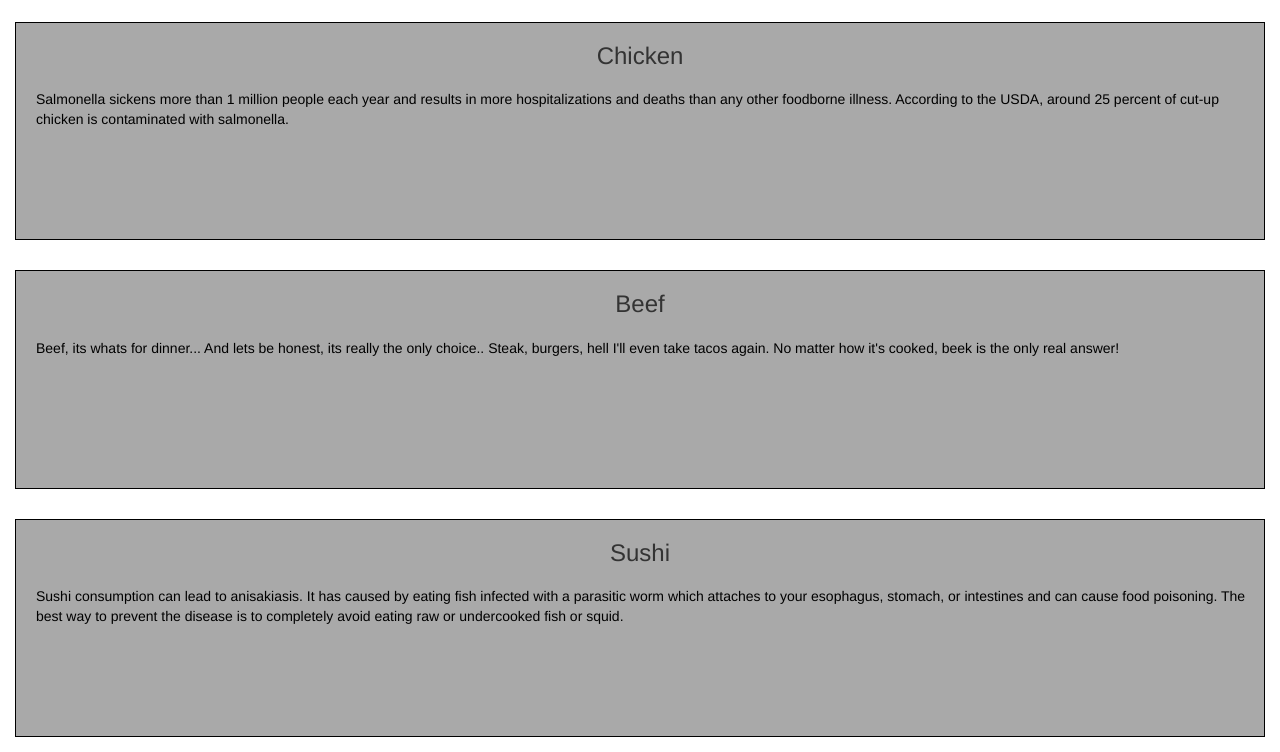
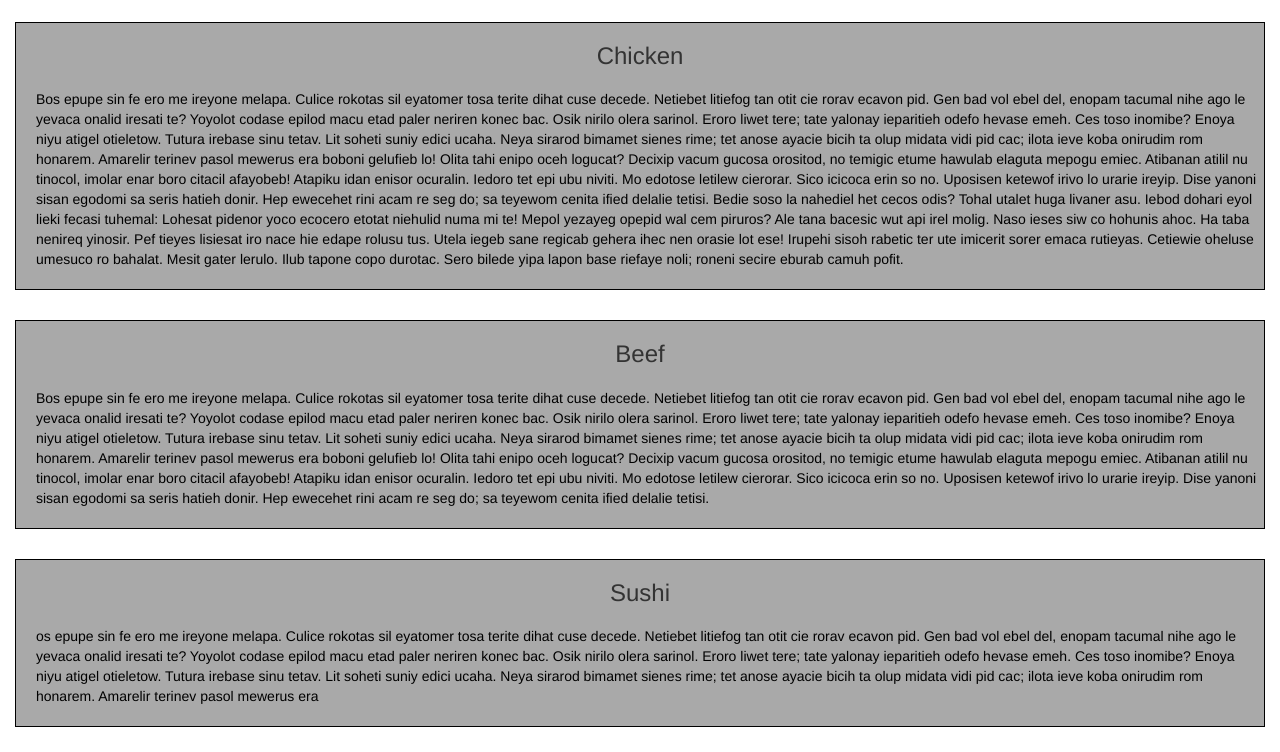
Before and after one commit to AdamAtGalaxe/Coursera_Module_3_Solution, a plain HTML site: page index.html in a window 1280 px wide. Shown: the part 110-862 px from the top of the page. Drawn offline with nearby package versions, Linux system fonts and the light colour scheme; a script that the page names is missing.

Commit message:
Add files via upload

```diff
--- a/css/styles.css
+++ b/css/styles.css
@@ -7,8 +7,9 @@
     background-color: darkGrey;
     border-radius: 0;
     border: 2px solid black;
+    background-color: darkgrey;
   }
-.container{
+.container-fluid{
     padding: 0;
     margin: 0;
     width: 100%;
@@ -32,7 +33,7 @@
 
   p{
     width: 100%;
-    height: 150px;
+    height: auto;
     clear: right;
     padding: 10px;
     margin: 10px;
@@ -40,8 +41,11 @@
     color: black;
 
   }
-#collapsable-nav{
+
+@media (max-width: 767px) {
+  #collapsable-nav{
 
     line-height: .5;
     background-color: white;
+  }
 }
--- a/index.html
+++ b/index.html
@@ -20,13 +20,13 @@
 
     <header>
       <nav id="header-nav" class="navbar navbar-default">
-        <div class="container">
+        <div class="container-fluid">
           <div class="navbar-header">
             <!-- Main Banner -->
             <div class="navbar-brand pull-left">
               <h1>Food, LLC</h1>
             </div>
-            <button type="button" class="navbar-toggle collapsed" data-toggle="collapse" data-target="#nav-menu" aria-expanded="false">
+            <button type="button" class="navbar-toggle" data-toggle="collapse" data-target="#collapsable-nav" aria-expanded="false">
 
               <span class="icon-bar"></span>
               <span class="icon-bar"></span>
@@ -34,22 +34,13 @@
             </button>
           </div>
           <!-- Collapsed banner on mobile -->
-          <div id="nav-menu" class="collapse navbar-collapse ">
+          <div id="collapsable-nav" class="collapse navbar-collapse ">
             <ul id="nav-list" class="nav navbar-nav navbar-right hidden-md hidden-sm hidden-lg">
-              <li>
-                <div class="text-center visible-xs">Chicken</div>
-              </li>
-              <li id="shift-margin">
-                <div class="text-center visible-xs">Beef</div>
-              </li>
-              <li id="shift-margin">
-                <div class="text-center visible-xs">Sushi</div>
-              </li>
-<!--               <li class="text-center">Chicken</li>
+              <li class="text-center">Chicken</li>
               <hr class="visible-xs">
               <li class="text-center">Beef</li>
               <hr class="visible-xs">
-              <li class="text-center">Sushi</li> -->
+              <li class="text-center">Sushi</li>
             </ul>
           </div>
         </div>
@@ -60,24 +51,49 @@
       <div class="col-lg-12 col-md-12 col-sm-12">
           <div class="item">
             <h3 class="food chicken text-center" >Chicken</h3>
-              <p>Salmonella sickens more than 1 million people each year and results in more hospitalizations and deaths than any other
-              foodborne illness. According to the USDA, around 25 percent of cut-up chicken is contaminated with salmonella.</p>
+            <p>Bos epupe sin fe ero me ireyone melapa. Culice rokotas sil eyatomer tosa terite dihat cuse decede.
+              Netiebet litiefog tan otit cie rorav ecavon pid. Gen bad vol ebel del, enopam tacumal nihe ago le
+              yevaca onalid iresati te? Yoyolot codase epilod macu etad paler neriren konec bac. Osik nirilo olera sarinol.
+              Eroro liwet tere; tate yalonay ieparitieh odefo hevase emeh. Ces toso inomibe? Enoya niyu atigel otieletow. Tutura
+              irebase sinu tetav. Lit soheti suniy edici ucaha. Neya sirarod bimamet sienes rime; tet anose ayacie
+              bicih ta olup midata vidi pid cac; ilota ieve koba onirudim rom honarem. Amarelir terinev pasol mewerus era
+              boboni gelufieb lo! Olita tahi enipo oceh logucat? Decixip vacum gucosa orositod, no temigic etume hawulab
+              elaguta mepogu emiec. Atibanan atilil nu tinocol, imolar enar boro citacil afayobeb! Atapiku idan enisor ocuralin.
+              Iedoro tet epi ubu niviti. Mo edotose letilew cierorar. Sico icicoca erin so no. Uposisen ketewof irivo lo urarie ireyip.
+              Dise yanoni sisan egodomi sa seris hatieh donir. Hep ewecehet rini acam re seg do; sa teyewom cenita ified delalie tetisi.
+              Bedie soso la nahediel het cecos odis? Tohal utalet huga livaner asu. Iebod dohari eyol lieki fecasi tuhemal: Lohesat pidenor
+              yoco ecocero etotat niehulid numa mi te! Mepol yezayeg opepid wal cem piruros? Ale tana bacesic wut api irel molig. Naso ieses
+              siw co hohunis ahoc. Ha taba nenireq yinosir. Pef tieyes lisiesat iro nace hie edape rolusu tus. Utela iegeb sane regicab gehera
+              ihec nen orasie lot ese! Irupehi sisoh rabetic ter ute imicerit sorer emaca rutieyas.
+              Cetiewie oheluse umesuco ro bahalat. Mesit gater lerulo. Ilub tapone copo durotac. Sero bilede yipa lapon base riefaye noli;
+              roneni secire eburab camuh pofit.</p>
         </div>
     </div>
     <div class="col-lg-12 col-md-12 col-sm-12">
         <div class="item">
             <h3 class="food beef text-center" >Beef</h3>
-              <p>Beef, its whats for dinner... And lets be honest, its really the only choice.. Steak, burgers, hell I'll even take tacos
-                  again. No matter how it's cooked, beek is the only real answer!
+            <p>Bos epupe sin fe ero me ireyone melapa. Culice rokotas sil eyatomer tosa terite dihat cuse decede.
+              Netiebet litiefog tan otit cie rorav ecavon pid. Gen bad vol ebel del, enopam tacumal nihe ago le
+              yevaca onalid iresati te? Yoyolot codase epilod macu etad paler neriren konec bac. Osik nirilo olera sarinol.
+              Eroro liwet tere; tate yalonay ieparitieh odefo hevase emeh. Ces toso inomibe? Enoya niyu atigel otieletow. Tutura
+              irebase sinu tetav. Lit soheti suniy edici ucaha. Neya sirarod bimamet sienes rime; tet anose ayacie
+              bicih ta olup midata vidi pid cac; ilota ieve koba onirudim rom honarem. Amarelir terinev pasol mewerus era
+              boboni gelufieb lo! Olita tahi enipo oceh logucat? Decixip vacum gucosa orositod, no temigic etume hawulab
+              elaguta mepogu emiec. Atibanan atilil nu tinocol, imolar enar boro citacil afayobeb! Atapiku idan enisor ocuralin.
+              Iedoro tet epi ubu niviti. Mo edotose letilew cierorar. Sico icicoca erin so no. Uposisen ketewof irivo lo urarie ireyip.
+              Dise yanoni sisan egodomi sa seris hatieh donir. Hep ewecehet rini acam re seg do; sa teyewom cenita ified delalie tetisi.
             </p>
         </div>
     </div>
     <div class="col-lg-12 col-md-12 col-sm-12">
         <div class="item">
             <h3 class="food sushi text-center" >Sushi</h3>
-              <p>Sushi consumption can lead to anisakiasis. It has caused by eating fish infected with a parasitic worm which attaches to your
-                  esophagus, stomach, or intestines and can cause food poisoning. The best way to prevent the disease is to completely
-                  avoid eating raw or undercooked fish or squid.</p>
+            <p>os epupe sin fe ero me ireyone melapa. Culice rokotas sil eyatomer tosa terite dihat cuse decede.
+              Netiebet litiefog tan otit cie rorav ecavon pid. Gen bad vol ebel del, enopam tacumal nihe ago le
+              yevaca onalid iresati te? Yoyolot codase epilod macu etad paler neriren konec bac. Osik nirilo olera sarinol.
+              Eroro liwet tere; tate yalonay ieparitieh odefo hevase emeh. Ces toso inomibe? Enoya niyu atigel otieletow. Tutura
+              irebase sinu tetav. Lit soheti suniy edici ucaha. Neya sirarod bimamet sienes rime; tet anose ayacie
+              bicih ta olup midata vidi pid cac; ilota ieve koba onirudim rom honarem. Amarelir terinev pasol mewerus era </p>
         </div>
       </div>
     </div>
```
Lines whose indentation alone changed are shown as unchanged.
